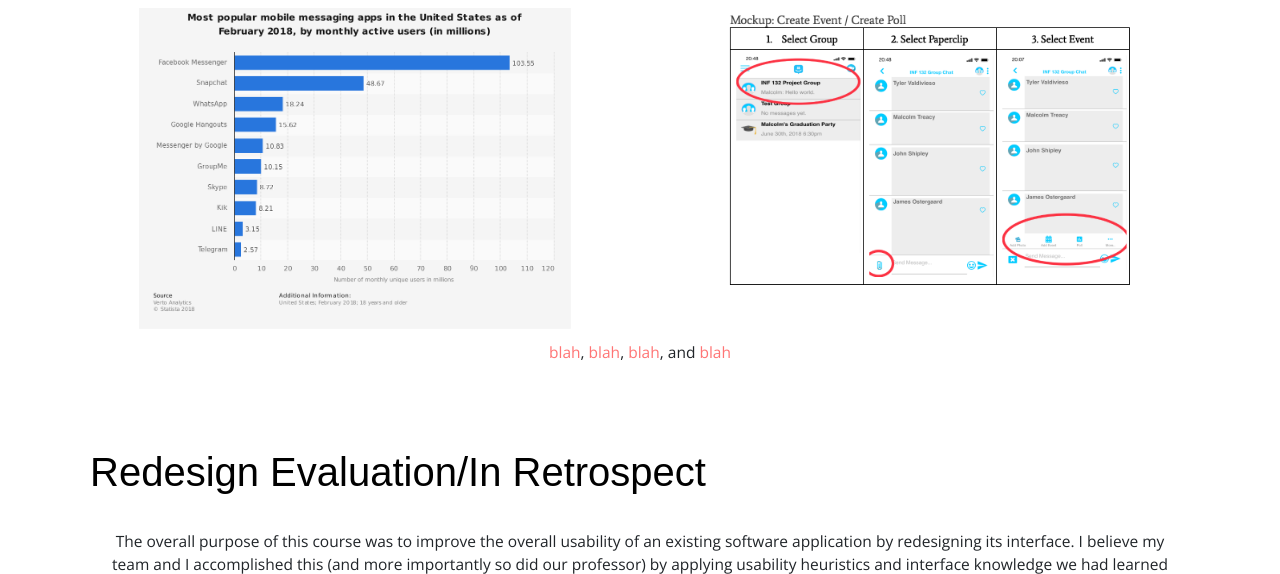
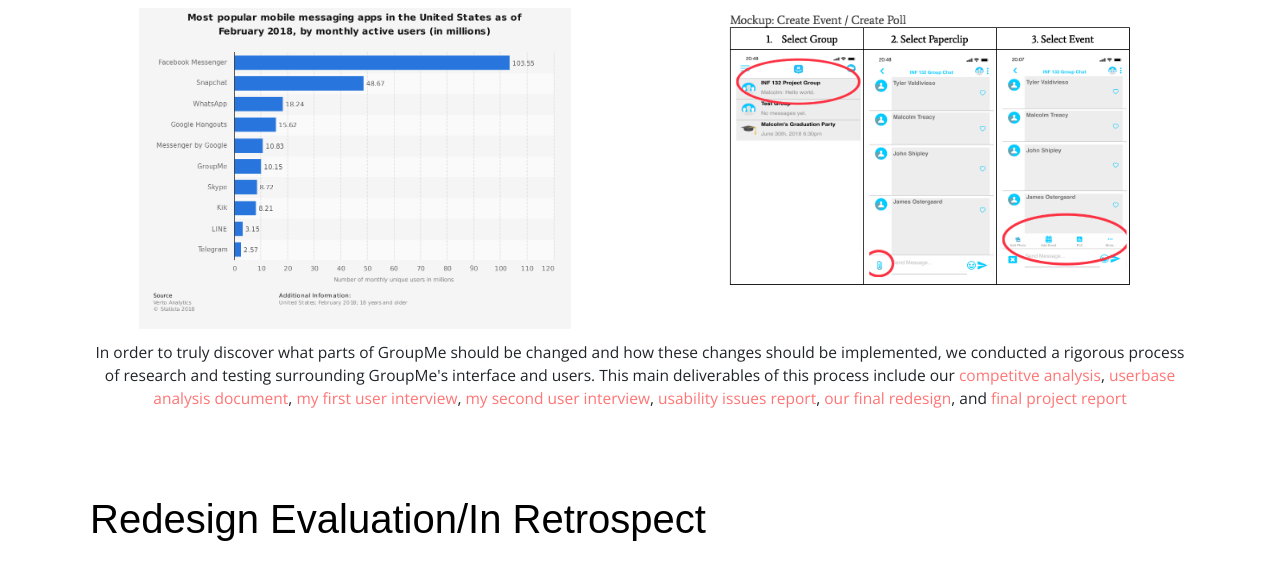
Before and after one commit to Tyler-Valdivieso/Design-Portfolio, a plain HTML site: page GroupMe1.html in a window 1280 px wide. Shown: the part 443-1017 px from the top of the page. Drawn offline with nearby package versions, Linux system fonts and the light colour scheme; a web font is replaced by a local one.

Commit message:
testing groupme links

```diff
--- a/GroupMe1.html
+++ b/GroupMe1.html
@@ -82,7 +82,7 @@ EMAIL: valdivit@uci.edu
             <img class = "img_landscape" src=redesign1.png alt = "GroupMe Create Event Redesigned">
         </div>
 
-        <p class = "dtext col-sm-12"><a href="#">blah</a>, <a href="#">blah</a>, <a href="#">blah</a>, and <a href="#">blah</a></p>
+        <p class = "dtext col-sm-12">In order to truly discover what parts of GroupMe should be changed and how these changes should be implemented, we conducted a rigorous process of research and testing surrounding GroupMe's interface and users. This main deliverables of this process include our <a href="#">competitve analysis</a>, <a href="https://docs.google.com/document/d/1N6bgFGa3Cl7P-LxJxpzJQvTFo1Ru_9Uf2gKtTRWgGlQ/edit?pli=1">userbase analysis document</a>, <a href="#">my first user interview</a>, <a href="#">my second user interview</a>, <a href="#">usability issues report</a>, <a href="#">our final redesign</a>, and <a href="#">final project report</a></p>
     </div>
 
 
```
